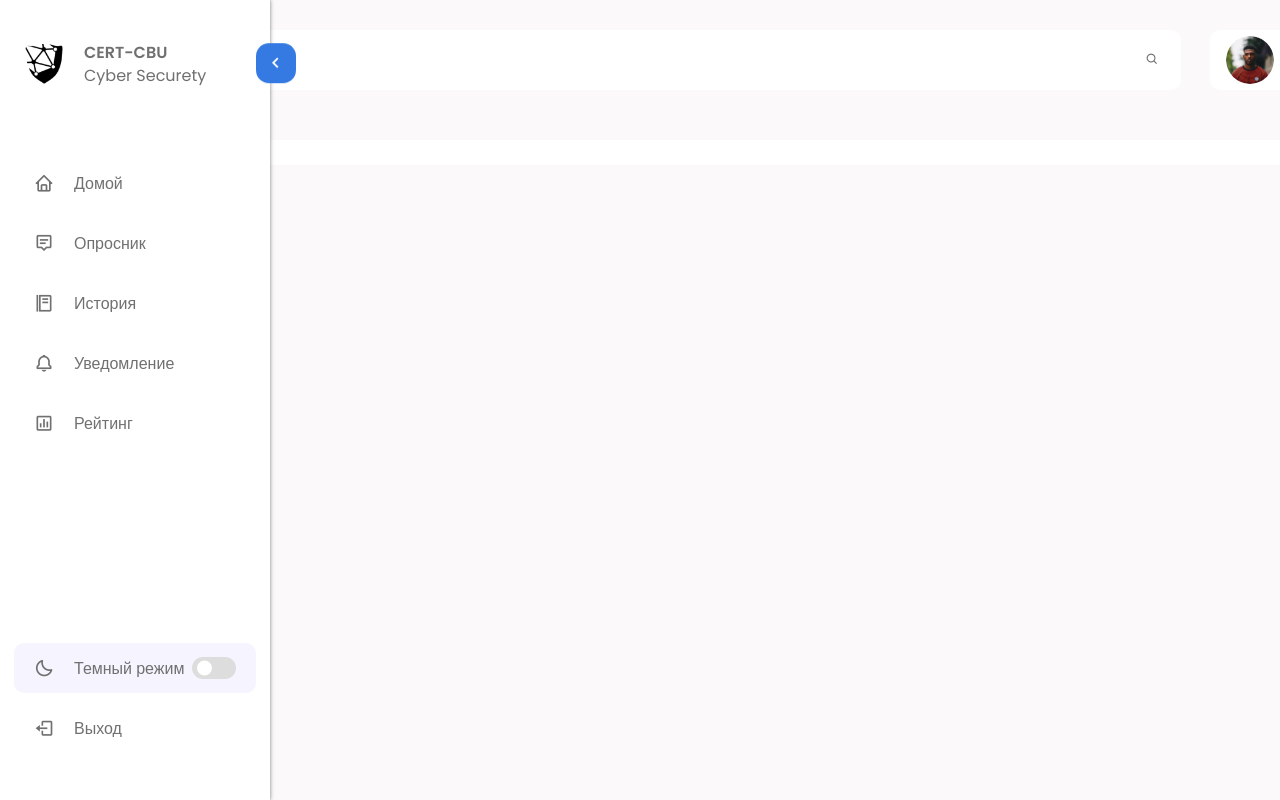
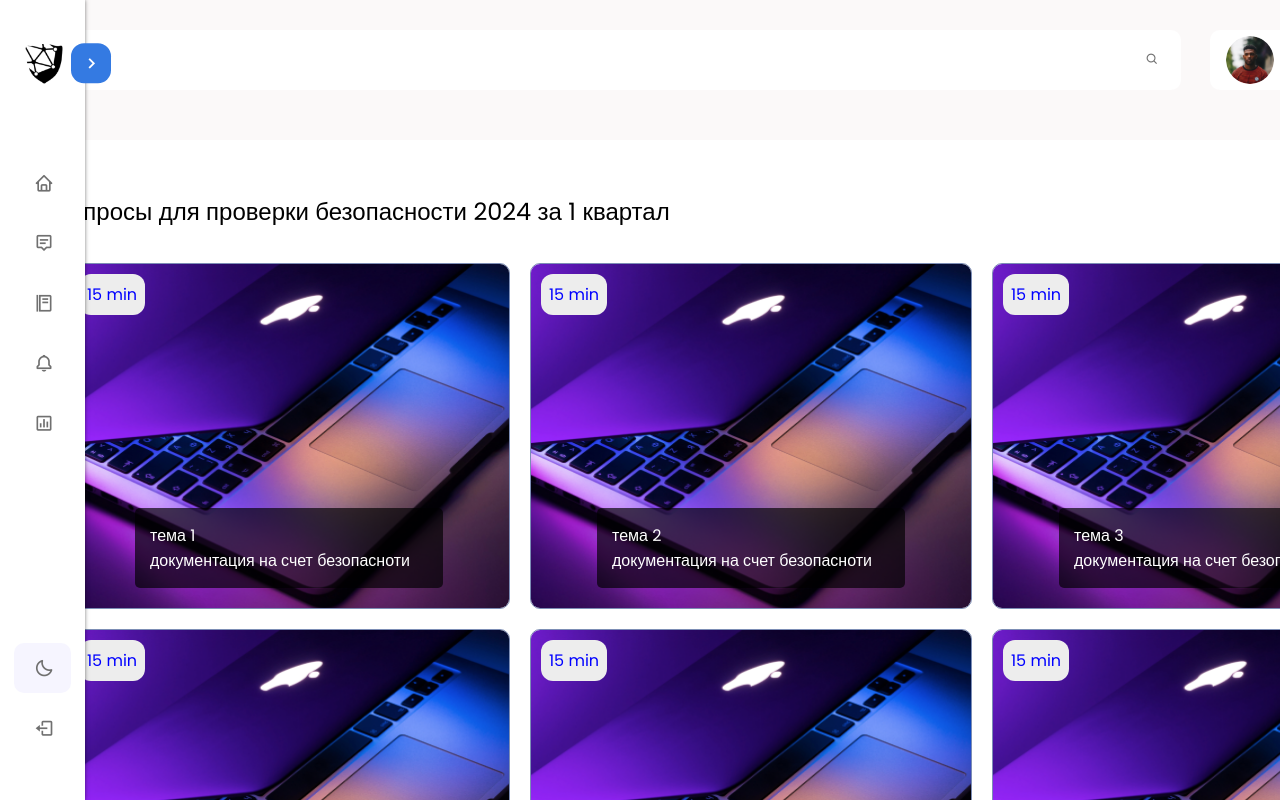
Before and after one commit to AkbarovOtabek/Rating, a Vue app: page /quiz in a window 1280 px wide. Shown: the top 800 px of the page. Built offline with nearby package versions, Linux system fonts and the light colour scheme.

Commit message:
changed quizpage and lastquants

```diff
--- a/src/App.vue
+++ b/src/App.vue
@@ -6,7 +6,7 @@ export default {
   data() {
     return {
       ModeisActive: true,
-      longBar: true,
+      longBar: false,
       ModeText: ''
     }
   },
--- a/src/pages/LastQuantsHistory.vue
+++ b/src/pages/LastQuantsHistory.vue
@@ -1,12 +1,5 @@
 <script>
-export default {
-  props: {
-    element: {
-      required: true,
-      type: Object
-    }
-  }
-}
+export default {}
 </script>
 
 <template>
--- a/src/pages/QuizPage.vue
+++ b/src/pages/QuizPage.vue
@@ -150,7 +150,7 @@ export default {
           }
         }
       }
-      return (this.TheLatestQuestions = latestItem)
+      return [latestItem] // Вернуть массив с одним элементом
     }
   }
 }
@@ -158,7 +158,7 @@ export default {
 
 <template>
   <div class="quiz">
-    <div class="cards" v-for="theme in TheLatestQuestions" :key="theme.id">
+    <div class="cards" v-for="theme in filterToTheLastest()" :key="theme.date + '-' + theme.quart">
       <h2>Вопросы для проверки безопасности {{ theme.date }} за {{ theme.quart }} квартал</h2>
       <div class="quiz-card-wrapper">
         <a
@@ -178,7 +178,6 @@ export default {
         </a>
       </div>
     </div>
-    <button @click.prevent="filterToTheLastest">213</button>
   </div>
 </template>
 <style scoped>
```
